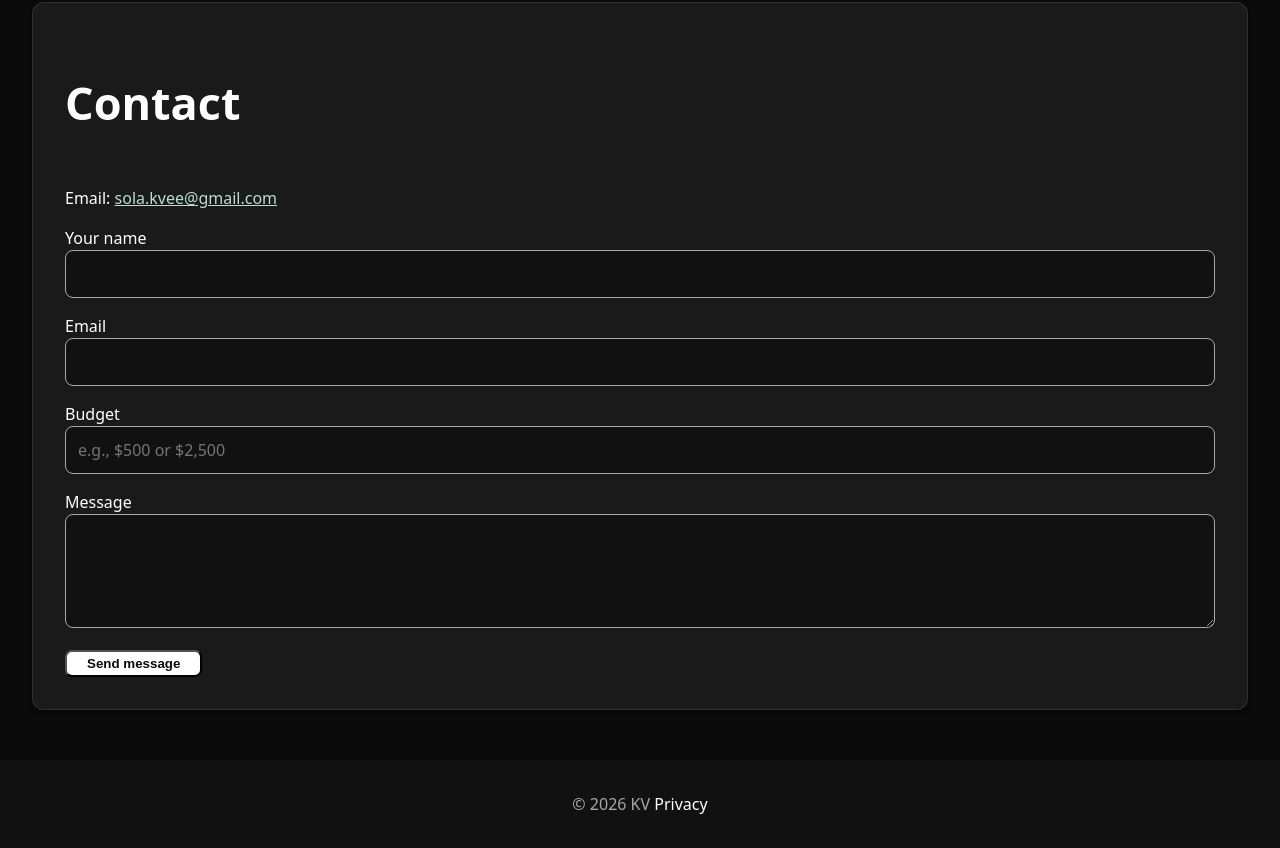
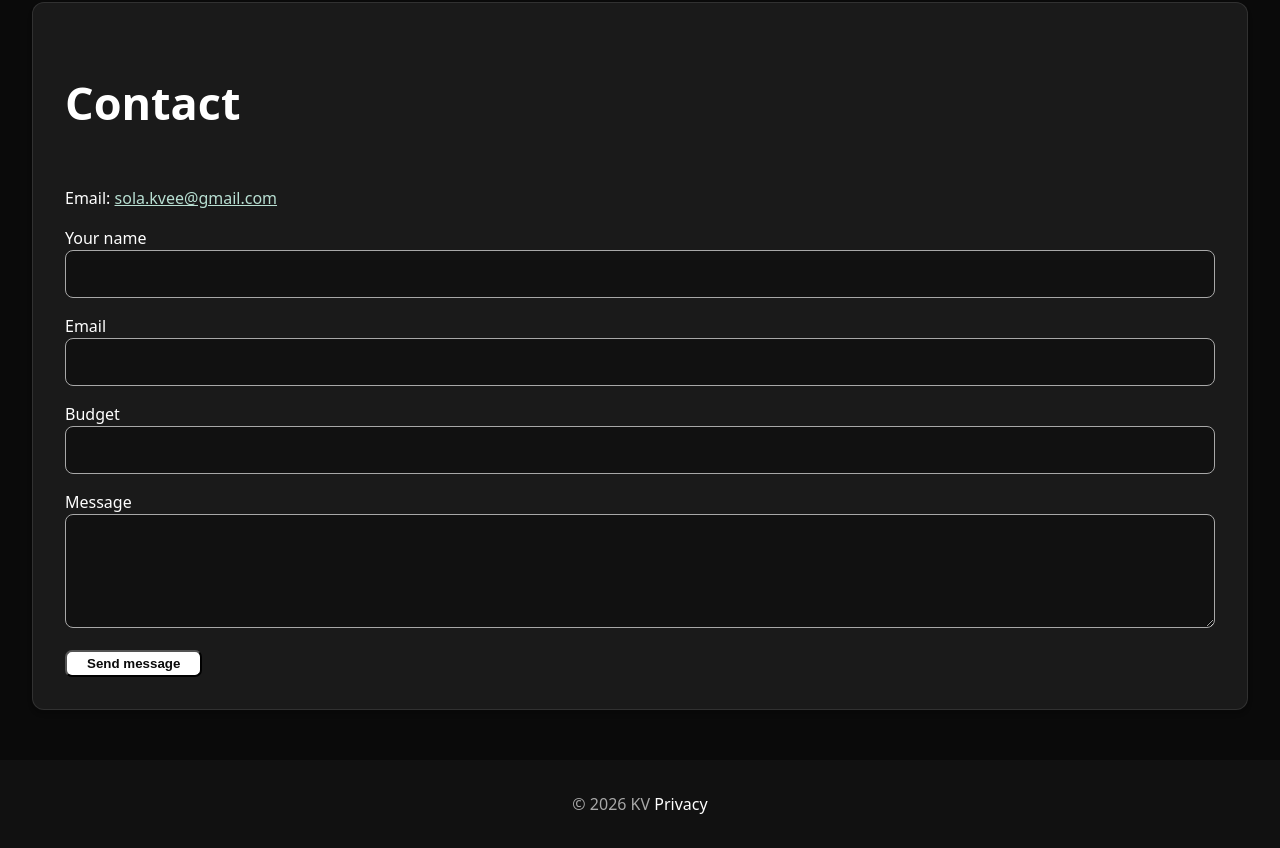
Before and after one commit to webdevkv/webdevkv.github.io, a website: page index.html in a window 1280 px wide. Shown: the part 4926-5774 px from the top of the page. Drawn offline with Linux system fonts and the light colour scheme.

Commit message:
Update index.html

```diff
--- a/index.html
+++ b/index.html
@@ -142,7 +142,7 @@
         </label>
         <label>
           Budget
-          <input type="text" name="number" placeholder="e.g., $500 or $2,500">
+          <input type="text" name="number" placeholder="">
         </label>
         <label>
           Message
```
